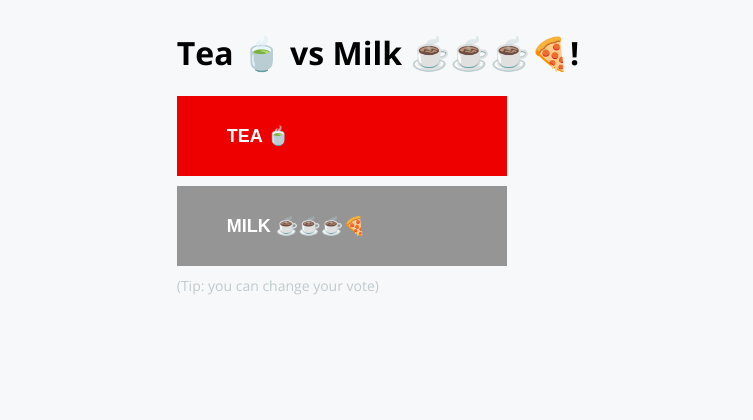
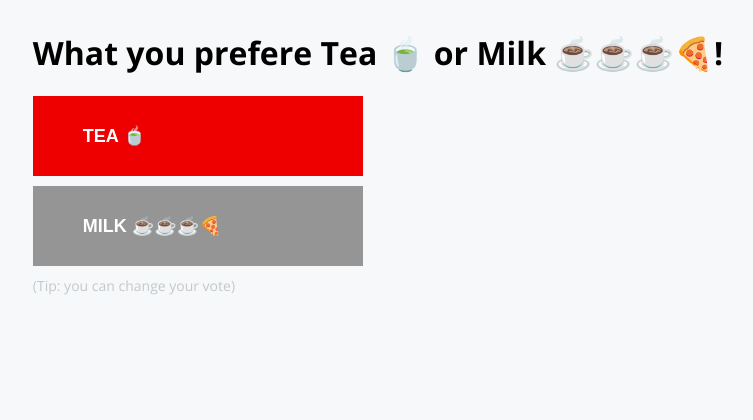
Before and after one commit to Spider-Art/vote-ui, a Flask app: page / in a window 1280 px wide. Shown: the top 420 px of the page, without its empty margins (262-1015 px from the left). Run offline with Flask 2, Linux system fonts and the light colour scheme; some libraries are stand-ins or nearby versions.

Commit message:
zmiana strony

```diff
--- a/templates/index.html
+++ b/templates/index.html
@@ -2,7 +2,7 @@
 <html>
   <head>
     <meta charset="utf-8">
-    <title>{{option_a}} vs {{option_b}}!</title>
+    <title>{{option_a}} or {{option_b}}!</title>
     <base href="/index.html">
     <meta name = "viewport" content = "width=device-width, initial-scale = 1.0">
     <meta name="keywords" content="docker-compose, docker, stack">
@@ -13,7 +13,7 @@
   <body>
     <div id="content-container">
       <div id="content-container-center">
-        <h1>{{option_a}} vs {{option_b}}!</h1>
+        <h1>What you prefere {{option_a}} or {{option_b}}!</h1>
         <form id="choice" name='form' method="POST" action="/">
           <button id="a" type="submit" name="vote" class="a" value="a">{{option_a}}</button>
           <button id="b" type="submit" name="vote" class="b" value="b">{{option_b}}</button>
```
